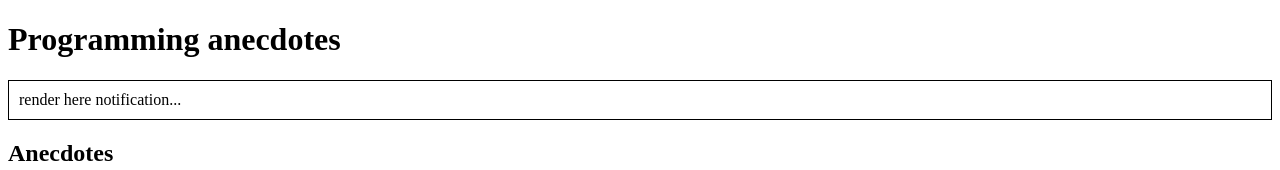
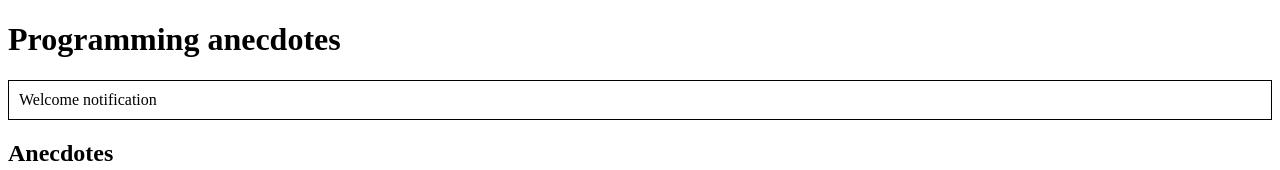
Before and after one commit to tarukojo/redux-anecdotes-v2, a React (Create React App) app: page / in a window 1280 px wide. Shown: the top 170 px of the page. Built offline with nearby package versions, Linux system fonts and the light colour scheme.

Commit message:
Osa 6 teht 2 ja 3

```diff
--- a/src/App.js
+++ b/src/App.js
@@ -6,11 +6,10 @@ import AnecdoteList from './components/AnecdoteList'
 class App extends React.Component {
 
   render() {
-    const anecdotes = this.props.store.getState()
     return (
       <div>
         <h1>Programming anecdotes</h1>
-        <Notification />
+        <Notification store={this.props.store}/>
         <AnecdoteList store={this.props.store} />
         <AnecdoteForm store={this.props.store} />
       </div>
--- a/src/components/AnecdoteForm.js
+++ b/src/components/AnecdoteForm.js
@@ -3,11 +3,19 @@ import { handleSubmit } from '../reducers/anecdoteReducer'
 
 class AnecdoteForm extends React.Component {
 
+  createNew = (event) => {
+    event.preventDefault()
+    this.props.store.dispatch(
+      handleSubmit(event.target.anecdote.value)
+    )
+    event.target.anecdote.value = ''
+  }
+
   render() {
     return (
       <div>
         <h2>create new</h2>
-        <form onSubmit={this.handleSubmit}>
+        <form onSubmit={this.createNew}>
           <div><input name='anecdote'/></div>
           <button>create</button>
         </form>
--- a/src/components/AnecdoteList.js
+++ b/src/components/AnecdoteList.js
@@ -2,7 +2,7 @@ import React from 'react'
 
 class AnecdoteList extends React.Component {
   render() {
-    const anecdotes = this.props.store.getState()
+    const anecdotes = this.props.store.getState().anecdotes
     return (
       <div>
         <h2>Anecdotes</h2>
--- a/src/components/Notification.js
+++ b/src/components/Notification.js
@@ -7,9 +7,10 @@ class Notification extends React.Component {
       padding: 10,
       borderWidth: 1
     }
+    const messages = this.props.store.getState().message
     return (
       <div style={style}>
-        render here notification...
+        {messages.message}
       </div>
     )
   }
--- a/src/reducers/anecdoteReducer.js
+++ b/src/reducers/anecdoteReducer.js
@@ -34,15 +34,11 @@ const reducer = (store = initialState, action) => {
   return store
 }
 
-export const handleSubmit = (e) => {
-  e.preventDefault()
-  const content = e.target.anecdote.value
-  this.props.store.dispatch({
+export const handleSubmit = (content) => {
+  return {
     type: 'CREATE',
     content
-  })
-
-  e.target.anecdote.value = ''
+  }
 }
 
 export default reducer
--- /dev/null
+++ b/src/reducers/notificationReducer.js
@@ -0,0 +1,17 @@
+const notificationAtStart = 'Welcome notification'
+
+const initialState = {
+  message: notificationAtStart
+}
+
+const notificationReducer = (store = initialState, action) => {
+  /*if (action.type==='VOTE') {
+    return 'voted'
+  }
+  if (action.type === 'CREATE') {
+    return 'created'
+  }*/
+  return store
+}
+
+export default notificationReducer
--- a/src/store.js
+++ b/src/store.js
@@ -1,6 +1,12 @@
-import { createStore } from 'redux'
+import { createStore, combineReducers } from 'redux'
 import reducer from './reducers/anecdoteReducer'
+import notificationReducer from './reducers/notificationReducer'
 
-const store = createStore(reducer)
+const finalReducer = combineReducers({
+  anecdotes: reducer,
+  message: notificationReducer
+})
+
+const store = createStore(finalReducer)
 
 export default store
```
